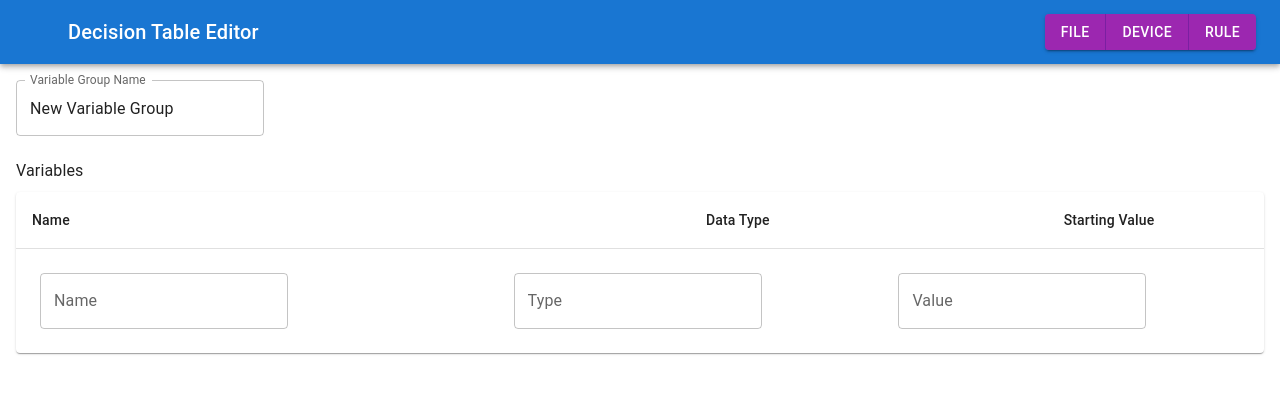
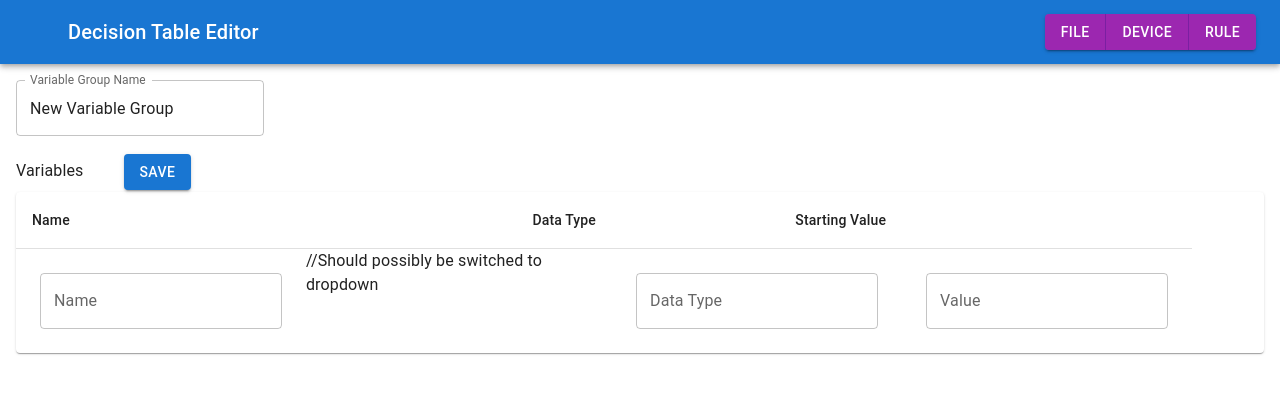
Before and after one commit to MegaKnytes/DecisionTable, a Next.js app in the folder Editor/src/main/decisiontable/: page /decisiontable in a window 1280 px wide. Both pictures are taken after a click on the button 103 px from the left and 172 px from the top of the page. Shown: the top 394 px of the page. Built offline with nearby package versions, Linux system fonts and the light colour scheme; some icons are missing.

Commit message:
Working VariableGroup viewing/editing, but only for group 0. Adding a method to change between groups will come soon.

```diff
--- a/Editor/src/main/decisiontable/src/Editor.js
+++ b/Editor/src/main/decisiontable/src/Editor.js
@@ -54,9 +54,10 @@ export class Editor {
   getVariableGroup(index) {
     return(this.currentConfig.variableGroups[index]);
   }
-
-
-
-
-
+  setVariableGroupVariables(index,variables) {
+    this.currentConfig.variableGroups[index].variables = variables;
+  }
+  setVariableGroupName(index, groupName) {
+    this.currentConfig.variableGroups[index].name = groupName;
+  }
 }
--- a/Editor/src/main/decisiontable/src/Rule.js
+++ b/Editor/src/main/decisiontable/src/Rule.js
@@ -97,14 +97,15 @@ export class VariableGroup {
 export class Variable {
   constructor(name,type,value,description) {
     //Attributes
-    this.name = "var:" + name;
+    this.name = name;
+    this.varname = "var:" + name;
     this.type = type; //Should eventually use this to check value validity
     this.value = value;
     this.description = description;
   }
 
   checkTarget(nameToCheck) {
-    return(nameToCheck == this.name);
+    return(nameToCheck == this.varname);
   }
 }
 
--- a/Editor/src/main/decisiontable/src/components/VariableGroup.js
+++ b/Editor/src/main/decisiontable/src/components/VariableGroup.js
@@ -2,6 +2,7 @@ import * as React from 'react';
 
 // Material-UI Components
 import Box from '@mui/material/Box';
+import Button from '@mui/material/Button';
 import Typography from '@mui/material/Typography';
 import IconButton from '@mui/material/IconButton';
 import TextField from '@mui/material/TextField';
@@ -23,15 +24,24 @@ import {Variable} from "@/Rule.js"
 //Custom Components
 
 //Table that holds all variables in a variable group
-export default function VariableGroup({variableGroup}) {
-    const [rows, setRows] = React.useState([]);
-    const [row_ids, setRow_ids] = React.useState([]);
+export default function VariableGroup({variableGroup,editor,varGroupIndex,setVariableGroup,handleSave}) {
+  //Loads rows from editor's variable group
+  function getExistingRows() {
+    let startRows = [];
+    let startRowIDs = [];
+    for(let variable = 0; variable < variableGroup.variables.length; variable++) {
+      const newItem = createData(variable,variableGroup.variables[variable].name,variableGroup.variables[variable].value,variableGroup.variables[variable].type);
+      startRows.push(newItem);
+      startRowIDs.push(variable);
+    }
+    return([startRows,startRowIDs]);
+  }
 
-    for(let variable = 0; variable < variableGroup.variables.length; variable++) {
-        const newItem = createData(variable,variableGroup.variables[variable]);
-        setRows([...rows, newItem]);
-        setRow_ids([...row_ids, variable]);
-    }
+  const [startRows,startRowIDs] = getExistingRows();
+  const [rows, setRows] = React.useState(startRows);
+  const [row_ids, setRow_ids] = React.useState(startRowIDs);
+
+
 
   const handleDeleteClick = (indexToRemove) => {
     const newRows = [...rows]; // Create a copy to avoid direct mutation
@@ -43,43 +53,47 @@ export default function VariableGroup({variableGroup}) {
     setRow_ids(newRowIds);
   }
 
-    function createData(id,name) {
-        let name_box = <TextField id="name" label="Name" variant="outlined" sx={{ flexGrow: 1, margin: 1 }}/>
-        let value_box = <TextField id="value" label="Value" variant="outlined" sx={{ flexGrow: 1, margin: 1 }}/>
-        let type_box = <TextField id="type" label="Type" variant="outlined" sx={{ flexGrow: 1, margin: 1 }}/>
-        return {id, name_box, value_box, type_box};
+  function createData(id,name,value,type) {
+    return {id, name, value, type};
   }
 
-    const handleClick = () => {
+  const handleChange = (event,index,field) => {
+    const newRows = [...rows]; // Create a copy to avoid direct mutation
+
+    switch(field) {
+      case "name":
+        newRows[index].name = event.target.value;
+        break;
+      case "type":
+        newRows[index].type = event.target.value;
+        break;
+      case "value":
+        newRows[index].value = event.target.value;
+        break;
+    }
+
+    setRows(newRows);
+  }
+
+
+
+  const handleAddButtonClick = () => {
     let currentrow = 1;
     if(row_ids.length > 0)
       currentrow=Math.max(...row_ids)+1;
-        const newItem = createData(currentrow);
+    const newItem = createData(currentrow,"","","");
     setRows([...rows, newItem]);
     setRow_ids([...row_ids, currentrow]);
-
-        console.log(rowsToVariables());
-    }
-
-    function rowsToVariables() {
-        let variables = [];
-
-        for(let variable = 0; variable < rows.length; variable++) {
-            let row = rows[variable];
-            console.log(row.name_box);
-            variables.push(new Variable(row.name_box.value,row.type_box.value,row.value_box.value,""));
-        }
-
-        return(variables);
   }
 
   return (
     <Box sx={{ flexGrow: 1, margin: 1 }}>
       <Typography variant="p" component="div" sx={{ flexGrow: 1 }}>
         Variables
-                <IconButton onClick={handleClick} aria-label="add new condition">
+        <IconButton onClick={handleAddButtonClick} aria-label="add new condition">
           <AddIcon />
         </IconButton>
+        <Button variant="contained" onClick={() => handleSave([...rows])}>Save</Button>
       </Typography>
       <TableContainer component={Paper}>
         <Table sx={{ minWidth: 650 }} aria-label="simple table">
@@ -97,10 +111,40 @@ export default function VariableGroup({variableGroup}) {
                 key={row.id}
                 sx={{ '&:last-child td, &:last-child th': { border: 0 } }}
               >
-                                <TableCell align="left">{row.name_box}</TableCell>
-                                <TableCell align="right">{row.type_box}</TableCell>
-                                <TableCell align="right">{row.value_box}</TableCell>
-                                <TableCell align="right">{<IconButton onClick={() => handleDeleteClick(index)} aria-label="add new condition"><DeleteIcon/></IconButton>}</TableCell>
+                <TableCell align="left">
+                  <TextField
+                    id="name"
+                    label="Name"
+                    variant="outlined"
+                    defaultValue={row.name}
+                    onChange={(e)=>handleChange(e,index,"name")}
+                    sx={{ flexGrow: 1, margin: 1 }}
+                  />
+                </TableCell>
+                //Should possibly be switched to dropdown
+                <TableCell align="right">
+                  <TextField
+                    id="type"
+                    label="Data Type"
+                    variant="outlined"
+                    defaultValue={row.type}
+                    onChange={(e)=>handleChange(e,index,"type")}
+                    sx={{ flexGrow: 1, margin: 1 }}
+                  />
+                </TableCell>
+                <TableCell align="right">
+                  <TextField
+                    id="value"
+                    label="Value"
+                    variant="outlined"
+                    defaultValue={row.value}
+                    onChange={(e)=>handleChange(e,index,"value")}
+                    sx={{ flexGrow: 1, margin: 1 }}
+                  />
+                </TableCell>
+                <TableCell align="right">
+                  <IconButton onClick={() => handleDeleteClick(index)} aria-label="Delete Row"><DeleteIcon/></IconButton>
+                </TableCell>
               </TableRow>
             ))}
           </TableBody>
--- a/Editor/src/main/decisiontable/src/components/VariableViewComponent.js
+++ b/Editor/src/main/decisiontable/src/components/VariableViewComponent.js
@@ -15,6 +15,9 @@ import AddIcon from '@mui/icons-material/Add';
 //Custom Components
 import VariableGroup from "@/components/VariableGroup";
 
+import {Variable} from "@/Rule.js"
+
+
 //Holds an entire Variable Group
 export default function VariableViewComponent({editor, index}) {
   const [alignment, setAlignment] = React.useState('web');
@@ -23,16 +26,38 @@ export default function VariableViewComponent({editor, index}) {
     setAlignment(newAlignment);
   };
 
-    const variableGroup = editor.getVariableGroup(index);
+  let variableGroup = editor.getVariableGroup(index);
   let name = variableGroup.name;
+
+  const handleSave = (rows) => {
+    let variables = [];
+
+    for(let variable = 0; variable < rows.length; variable++) {
+        let row = rows[variable];
+        console.log(row);
+        variables.push(new Variable(row.name,row.type,row.value,""));
+    }
+
+
+    editor.setVariableGroupVariables(index, variables);
+    editor.setVariableGroupName(index, groupName);
+
+    console.log(variableGroup);
+  }
+
+  const [groupName, setGroupName] = React.useState(variableGroup.name);
+
+  const handleNameChange = (event) => {
+    setGroupName(event.target.value);
+  }
 
   return (
     <Box>
       <Box sx={{ flexGrow: 1, margin: 1 }}>
-                <TextField id="device" label="Variable Group Name" variant="outlined" defaultValue={name} sx={{ flexGrow: 1, margin: 1 }}/>
+        <TextField id="device" label="Variable Group Name" variant="outlined" defaultValue={name} sx={{ flexGrow: 1, margin: 1 }} onChange={(e)=>handleNameChange(e)}/>
       </Box>
       <Box sx={{ flexGrow: 1, margin: 1 }}>
-                <VariableGroup variableGroup={variableGroup}/>
+        <VariableGroup variableGroup={editor.getVariableGroup(index)} editor={editor} varGroupIndex={index} handleSave={handleSave} />
       </Box>
     </Box>
   );
```
Lines whose indentation alone changed are shown as unchanged.
